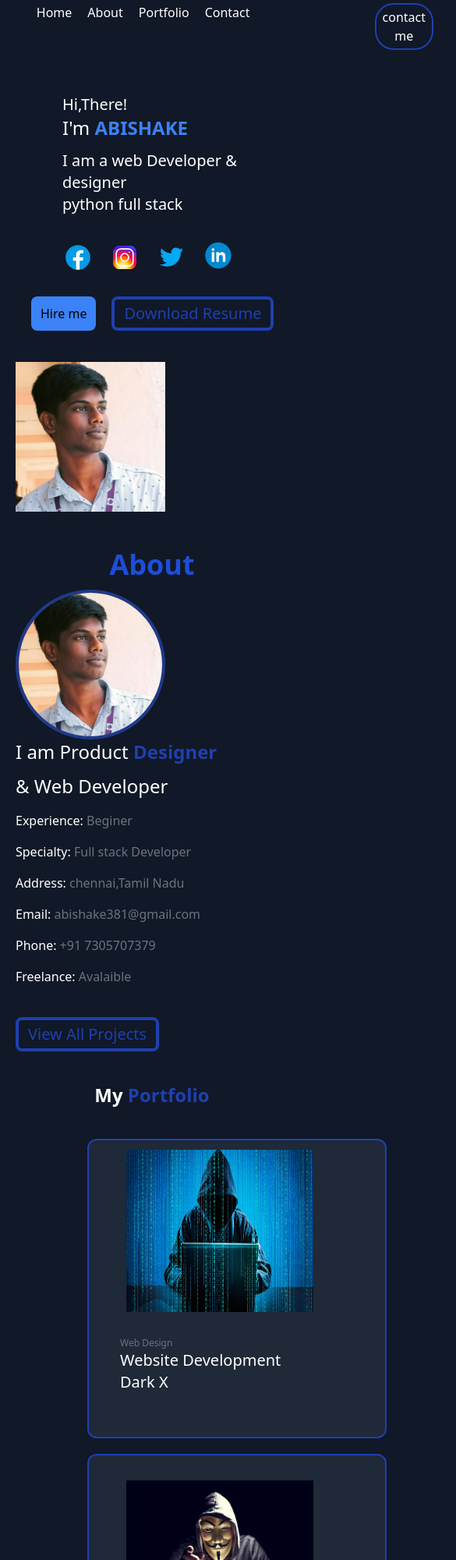
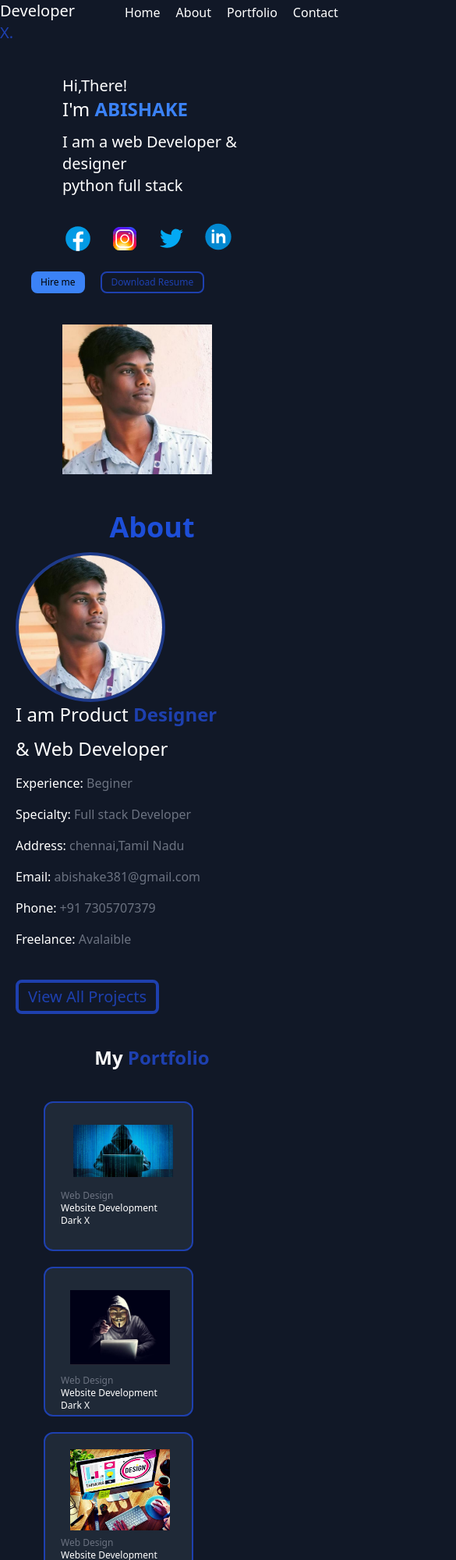
Before and after one commit to Abishake01/portfolio, a website: page frist.html in a window 390 px wide. Shown: the top 2000 px of the page at 78% size, 585 px wide, since content can reach past the window. Drawn offline with nearby package versions, Linux system fonts and the light colour scheme.

Commit message:
responsive

```diff
--- a/frist.html
+++ b/frist.html
@@ -11,10 +11,12 @@
 </head>
 
 <body class="bg-gray-900 ">
-    <nav class=" top-0 sm:sticky bg-gray-900 justify-between">
+    <nav class=" top-0 md:sticky bg-gray-900 justify-between">
+        <div class="flex">
+            <h1 class="text-white  text-xl md:text-4xl  sm:ml-10   ">Developer <span class="text-blue-800">X.</span></h1>
+
         <div class="flex justify-center">
 
-            <h1 class="text-white  text-4xl  ml-10">Developer <span class="text-blue-800">X.</span></h1>
             <div class="pl-16 md:pl-36 pt-1 md:pt-3">
                 <ul class="text-white flex gap-5 md:gap-10 ">
                     <a href="#home">
@@ -33,12 +35,6 @@
                     </a>
                 </ul>
             </div>
-            <div class=" md:pl-80 md:pt-2 pl-40 pt-1">
-                <a href="tel:+91 7305707979">
-                    <button
-                        class="text-white px-2 py-1 border-blue-800 rounded-3xl border-2 md:rounded-full  md:border-4 bg-slate-600 hover:text-blue-800 mr-16 md:mr-32">contact
-                        me</button>
-                </a>
             </div>
         </div>
     </nav>
@@ -150,16 +146,16 @@
                             </a>
                         </div>
                     </div>
-                    <div class="pt-5 flex gap-5 md:gap-10 md:mx-40 ">
-                        <button class="ml-10 bg-blue-500  px-3 py-1 rounded-lg hover:text-white">Hire me</button><a
+                    <div class="pt-3 md:pt-5 flex gap-5 md:gap-10 md:mx-40 ">
+                        <button class="ml-10   bg-blue-500  px-3 py-1 rounded-lg text-xs hover:text-white">Hire me</button><a
                             href="resume.pdf" download>
                             <button
-                                class=" border-4 border-blue-800 px-3 py-1 rounded-lg text-blue-800 hover:text-white text-xl">Download
+                                class=" border-2 md:border-4 border-blue-800 px-3 py-1 rounded-lg text-blue-800 hover:text-white text-xs">Download
                                 Resume</button> </a>
                     </div>
                 </div>
-                <div class="mt-10 px-5 md:px-40 md:mt-36  ">
-                    <img class="h-48 w-48 md:h-full md:w-96 " src="abi.jpeg">
+                <div class="mt-10 px-20 md:px-40 md:mt-36  ">
+                    <img class="h-48 w-48 md:h-96 md:w-96 " src="abi.jpeg">
 
                 </div>
 
@@ -195,35 +191,35 @@
         </section>
         <section id="portfolio">
             <div class="flex justify-center  pb-10 md:pb-20">
-                <h1 class="text-white text-2xl text-center md:text-4xl font-bold">My <span
+                <h1 class="text-white text-2xl  md:text-4xl font-bold">My <span
                         class="text-blue-800">Portfolio</span></h1>
             </div>
             <div class="md:flex justify-center">
 
-                <div class="grid grid-cols-1 lg:flex gap-5 pl-28 pb-20">
+                <div class="grid grid-cols-1 md:flex gap-5 pl-14 md:pl-28 pb-10 md:pb-20">
                     <div
-                        class="h-96 w-96 bg-gray-800 rounded-xl border-2 md:rounded-2xl md:border-4 border-blue-800 pt-3 md:pt-5 ">
-                        <div class="pl-5 md:pl-10 mpt-5">
-                            <img class="h-52 w-60 ml-7" src="webpage.jpg" alt="hacker image">
+                        class="md:h-96 md:w-96 h-48 w-48 bg-gray-800 rounded-xl border-2 md:rounded-2xl md:border-4 border-blue-800 pt-3 md:pt-5 ">
+                        <div class="pl-5 md:pl-10 pt-4">
+                            <img class=" h-26 w-32 md:h-52 md:w-60 ml-4 md:ml-7" src="webpage.jpg" alt="hacker image">
                         </div>
-                        <h1 class="pl-10 text-gray-500 text-xs md:text-xl mt-8">Web Design</h1>
-                        <h2 class="pl-10 text-white text-xl md:text-2xl">Website Development<br> Dark X</h2>
+                        <h1 class="pl-5 md:pl-10 text-gray-500 text-xs md:text-xl mt-4 md:mt-8">Web Design</h1>
+                        <h2 class="pl-5 md:pl-10 text-white text-xs md:text-2xl">Website Development<br> Dark X</h2>
                     </div>
                     <d iv
-                        class="h-96 w-96 bg-gray-800 rounded-xl border-2 md:rounded-2xl md:border-4 border-blue-800 pt-3 md:pt-5">
-                        <div class="pl-5 md:pl-10 pt-5">
-                            <img class="h-52 w-60 ml-7" src="webpage1.jpg" alt="hacker image">
+                        class="h-48 w-48 md:h-96 md:w-96 bg-gray-800 rounded-xl border-2 md:rounded-2xl md:border-4 border-blue-800 pt-3 md:pt-5">
+                        <div class="pl-5 md:pl-10 pt-4">
+                            <img class=" h-26 w-32 md:h-52 md:w-60 ml-3 md:ml-7" src="webpage1.jpg" alt="hacker image">
                         </div>
-                        <h1 class="pl-10 text-gray-500 text-xs md:text-xl mt-8">Web Design</h1>
-                        <h2 class="pl-10  text-white text-xl md:text-2xl">Website Development <br> Dark X</h2>
+                        <h1 class="pl-5 md:pl-10 text-gray-500 text-xs md:text-xl mt-3 md:mt-8">Web Design</h1>
+                        <h2 class="pl-5 md:pl-10 text-white text-xs md:text-2xl">Website Development <br> Dark X</h2>
                     </d>
                     <div
-                        class="h-96 w-96 bg-gray-800 rounded-xl border-2 md:rounded-2xl md:border-4 border-blue-800 pt-3 md:pt-5">
-                        <div class="pl-5 md:pl-10  pt-5">
-                            <img class="h-52 w-60 ml-7" src="webpage2.jpg" alt="hacker image">
+                        class="md:h-96 md:w-96 h-48 w-48 bg-gray-800 rounded-xl border-2 md:rounded-2xl md:border-4 border-blue-800 pt-1 md:pt-5">
+                        <div class="pl-5 md:pl-10  pt-4">
+                            <img class="md:h-52 md:w-60 h-26 w-32 ml-3 md:ml-7" src="webpage2.jpg" alt="hacker image">
                         </div>
-                        <h1 class="pl-10 text-gray-500 text-xs md:text-xl mt-8">Web Design</h1>
-                        <h2 class="pl-10  text-white text-xl md:text-2xl">Website Development <br> Dark X</h2>
+                        <h1 class="pl-5 md:pl-10 text-gray-500 text-xs md:text-xl mt-2 md:mt-8">Web Design</h1>
+                        <h2 class="pl-5 md:pl-10  text-white text-xs md:text-2xl">Website Development <br> Dark X</h2>
                     </div>
                 </div>
             </div>
@@ -236,20 +232,20 @@
                     </h1>
                 </div>
                 <div>
-                    <div class="flex justify-center pt-28 pb-3">
+                    <div class="flex justify-center pt-14 md:pt-28 pb-3">
                         <input type="text" placeholder="Your Name"
-                            class="bg-gray-800 w-96 p-2 text-sm md:text-xl text-white border-4 border-blue-800 rounded-lg ">
+                            class="bg-gray-800 w-48 md:w-96 p-2 text-sm md:text-xl text-white border-2 md:border-4 border-blue-800 rounded-lg ">
                     </div>
                     <div class="flex justify-center pb-3">
                         <input type="text" placeholder="Email Address"
-                            class="bg-gray-800 w-96 p-2 text-sm md:text-xl text-white border-4 border-blue-800 rounded-lg ">
+                            class="bg-gray-800 w-48 md:w-96 p-2 text-sm md:text-xl text-white border-2 md:border-4 border-blue-800 rounded-lg ">
                     </div>
                     <div class="flex justify-center pb-3">
                         <textarea type="text" placeholder="Write Message Here..."
-                            class="bg-gray-800 h-60 w-96 p-2 text-sm md:text-xl text-white border-4 border-blue-800 rounded-lg "></textarea>
+                            class="bg-gray-800 h-40 md:h-60 w-48 md:w-96 p-2 text-sm md:text-xl text-white border-2 md:border-4 border-blue-800 rounded-lg "></textarea>
                     </div>
-                    <div class="flex justify-center mr-16 mt-5">
-                        <button class="bg-blue-800 px-3 py-1 rounded-lg text-xl md:text-2xl hover:text-white">Send
+                    <div class="flex justify-center mr-8 md:mr-16 mt-3 md:mt-5">
+                        <button class="bg-blue-800 px-2 md:px-3 md:py-1 rounded-md text-xs md:text-2xl hover:text-white">Send
                             Message</button>
                     </div>
                 </div>
```
